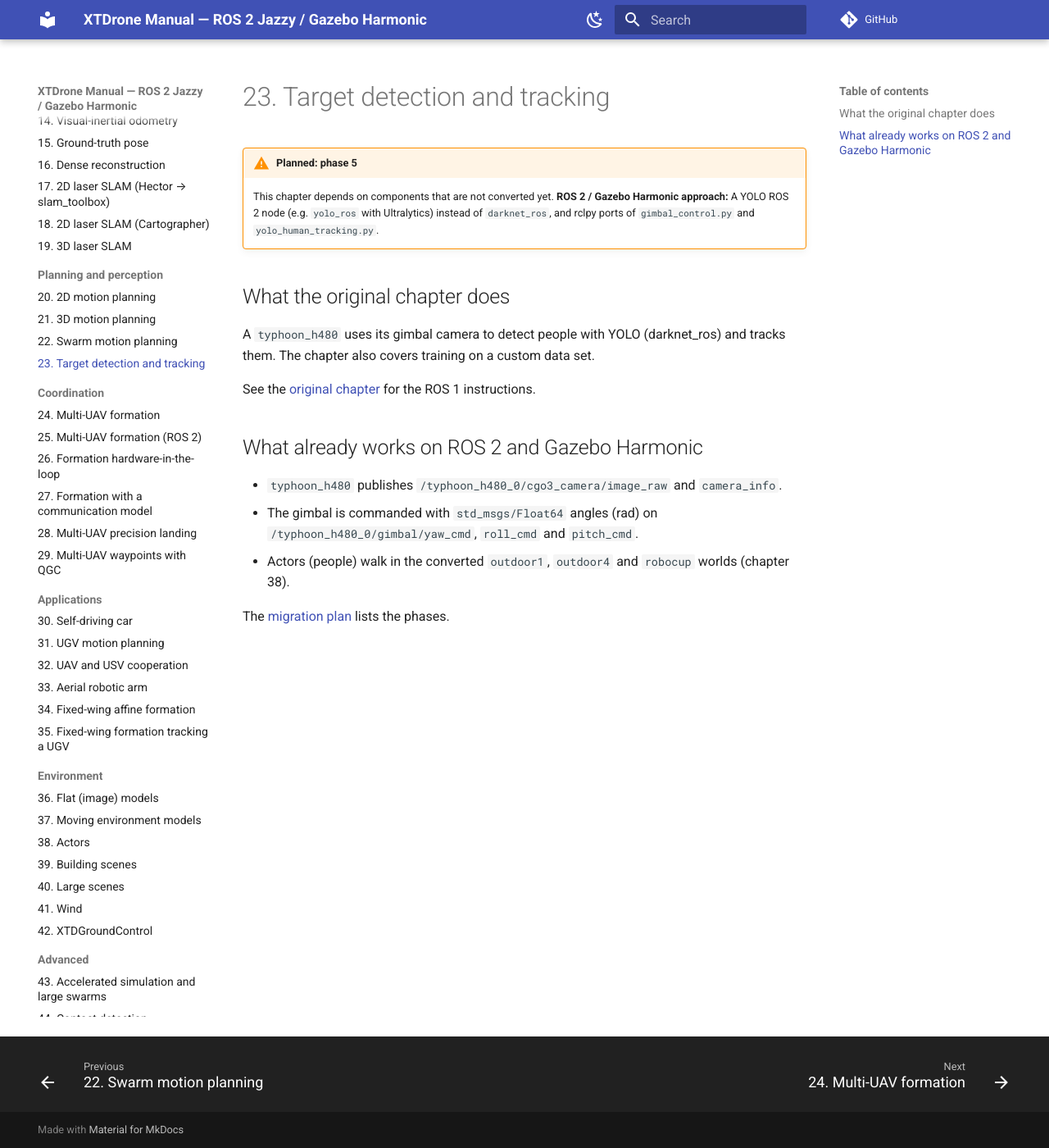
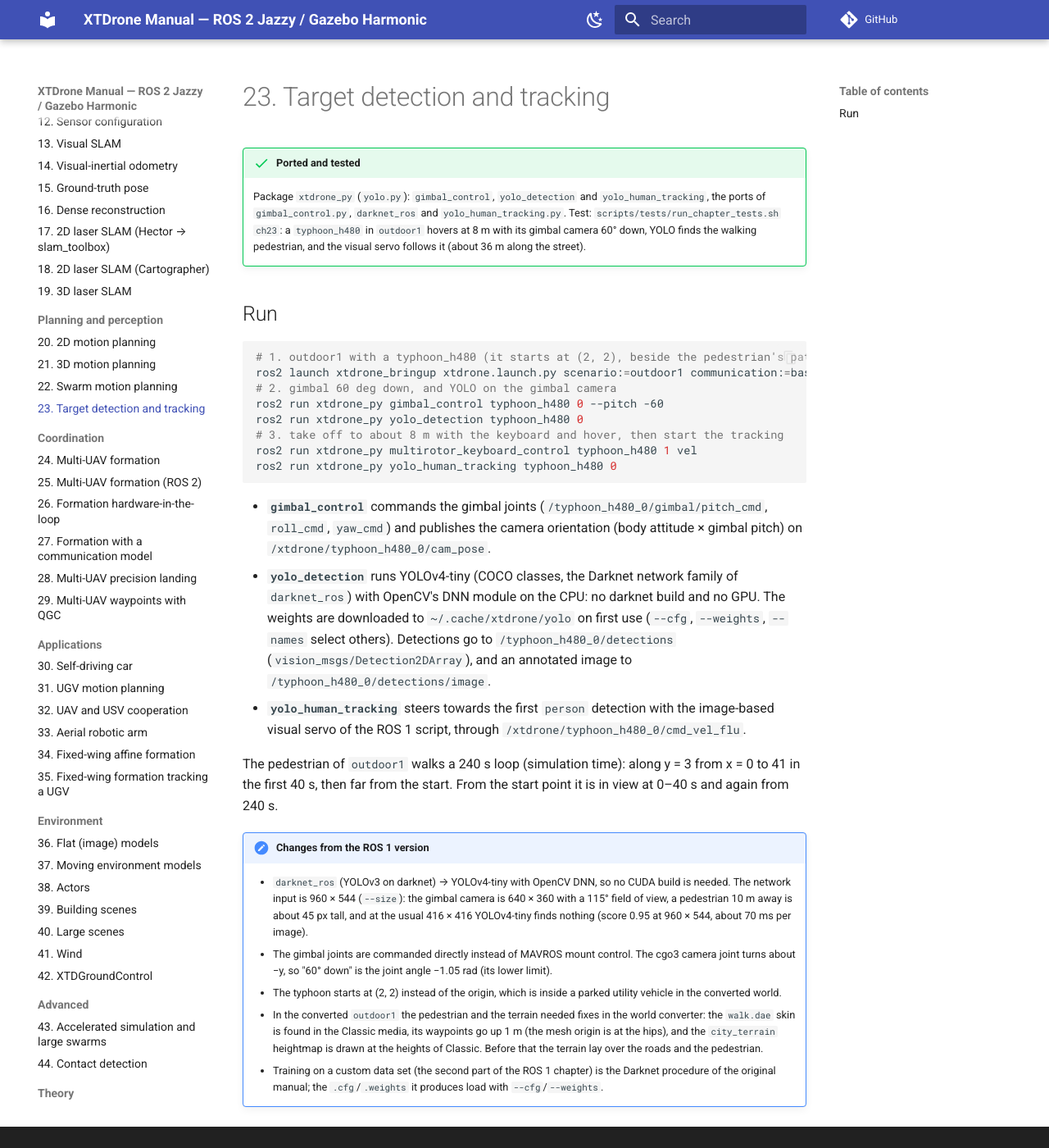
Before and after one commit to parvu/XTDRONE-ROS2, an MkDocs documentation site: the page built from docs/manual/docs/planning/23-detection-tracking.md, in a window 1280 px wide and 1400 px high. Shown: the whole window at 82% size. Built offline with MkDocs 1.6.1 and Material for MkDocs 9.7.7, drawn with Linux system fonts in a browser that asks for light colours; comment, search, counter and statistics services are not loaded.

Commit message:
Phase 5: YOLO detection and tracking (chapter 23); outdoor1 world fixes
- gimbal_control: the cgo3 camera joint turns about -y, so 60 deg down is
  the joint angle -1.05 rad; the camera looked up at the typhoon before.
- yolo_detection: network input 960x544 (--size). The 640x360 gimbal camera
  has a 115 deg field of view; a pedestrian 10 m away is ~45 px tall and
  YOLOv4-tiny at 416x416 found nothing (0.95 at 960x544, ~70 ms on the CPU).
- classic_to_gz: heightmaps get the Classic heights (gz-sim uses only
  <pos> and scales to the brightest pixel; city_terrain was drawn 7.5 m too
  high, over the roads); a bare actor skin (walk.dae) is found in the
  Classic media, its waypoints go up 1 m (mesh origin at the hips), and the
  actor <link> visuals saved by Classic are dropped.
- build_xtdrone_ros2.sh: rebuilding no longer fails on the copied
  plan_manage directory.
- yolo_tracking_test waits in simulation time for the pedestrian's second
  pass; runner case ch23.
- Manual: chapter 23, phase 5 porting notes, updated figures.

Tests: ch23 passes (typhoon followed the pedestrian 35.7 m); ch13, ch14,
ch19 and ch38 pass again on the regenerated worlds.

Co-Authored-By: Claude Opus 5.5 <noreply@anthropic.com>

````diff
--- a/docs/manual/docs/planning/23-detection-tracking.md
+++ b/docs/manual/docs/planning/23-detection-tracking.md
@@ -1,19 +1,48 @@
 # 23. Target detection and tracking
 
-!!! warning "Planned: phase 5"
-    This chapter depends on components that are not converted yet.
-    **ROS 2 / Gazebo Harmonic approach:** A YOLO ROS 2 node (e.g. `yolo_ros` with Ultralytics) instead of `darknet_ros`, and rclpy ports of `gimbal_control.py` and `yolo_human_tracking.py`.
+!!! success "Ported and tested"
+    Package `xtdrone_py` (`yolo.py`): `gimbal_control`, `yolo_detection` and `yolo_human_tracking`, the ports of
+    `gimbal_control.py`, `darknet_ros` and `yolo_human_tracking.py`. Test: `scripts/tests/run_chapter_tests.sh
+    ch23`: a `typhoon_h480` in `outdoor1` hovers at 8 m with its gimbal camera 60° down, YOLO finds the walking
+    pedestrian, and the visual servo follows it (about 36 m along the street).
 
-## What the original chapter does
+## Run
 
-A `typhoon_h480` uses its gimbal camera to detect people with YOLO (darknet_ros) and tracks them. The chapter also covers training on a custom data set.
+```bash
+# 1. outdoor1 with a typhoon_h480 (it starts at (2, 2), beside the pedestrian's path)
+ros2 launch xtdrone_bringup xtdrone.launch.py scenario:=outdoor1 communication:=basic
+# 2. gimbal 60 deg down, and YOLO on the gimbal camera
+ros2 run xtdrone_py gimbal_control typhoon_h480 0 --pitch -60
+ros2 run xtdrone_py yolo_detection typhoon_h480 0
+# 3. take off to about 8 m with the keyboard and hover, then start the tracking
+ros2 run xtdrone_py multirotor_keyboard_control typhoon_h480 1 vel
+ros2 run xtdrone_py yolo_human_tracking typhoon_h480 0
+```
 
-See the [original chapter](https://www.yuque.com/xtdrone/manual_en) for the ROS 1 instructions.
+- **`gimbal_control`** commands the gimbal joints (`/typhoon_h480_0/gimbal/pitch_cmd`, `roll_cmd`, `yaw_cmd`)
+  and publishes the camera orientation (body attitude × gimbal pitch) on `/xtdrone/typhoon_h480_0/cam_pose`.
+- **`yolo_detection`** runs YOLOv4-tiny (COCO classes, the Darknet network family of `darknet_ros`) with OpenCV's
+  DNN module on the CPU: no darknet build and no GPU. The weights are downloaded to `~/.cache/xtdrone/yolo` on
+  first use (`--cfg`, `--weights`, `--names` select others). Detections go to `/typhoon_h480_0/detections`
+  (`vision_msgs/Detection2DArray`), and an annotated image to `/typhoon_h480_0/detections/image`.
+- **`yolo_human_tracking`** steers towards the first `person` detection with the image-based visual servo of
+  the ROS 1 script, through `/xtdrone/typhoon_h480_0/cmd_vel_flu`.
 
-## What already works on ROS 2 and Gazebo Harmonic
+The pedestrian of `outdoor1` walks a 240 s loop (simulation time): along y = 3 from x = 0 to 41 in the first 40 s,
+then far from the start. From the start point it is in view at 0–40 s and again from 240 s.
 
-- `typhoon_h480` publishes `/typhoon_h480_0/cgo3_camera/image_raw` and `camera_info`.
-- The gimbal is commanded with `std_msgs/Float64` angles (rad) on `/typhoon_h480_0/gimbal/yaw_cmd`, `roll_cmd` and `pitch_cmd`.
-- Actors (people) walk in the converted `outdoor1`, `outdoor4` and `robocup` worlds (chapter 38).
-
-The [migration plan](../reference/status.md) lists the phases.
+!!! note "Changes from the ROS 1 version"
+    - `darknet_ros` (YOLOv3 on darknet) → YOLOv4-tiny with OpenCV DNN, so no CUDA build is needed. The network
+      input is 960 × 544 (`--size`): the gimbal camera is 640 × 360 with a 115° field of view, a pedestrian
+      10 m away is about 45 px tall, and at the usual 416 × 416 YOLOv4-tiny finds nothing (score 0.95 at
+      960 × 544, about 70 ms per image).
+    - The gimbal joints are commanded directly instead of MAVROS mount control. The cgo3 camera joint turns about
+      −y, so "60° down" is the joint angle −1.05 rad (its lower limit).
+    - The typhoon starts at (2, 2) instead of the origin, which is inside a parked utility vehicle in the converted
+      world.
+    - In the converted `outdoor1` the pedestrian and the terrain needed fixes in the world converter: the
+      `walk.dae` skin is found in the Classic media, its waypoints go up 1 m (the mesh origin is at the hips), and
+      the `city_terrain` heightmap is drawn at the heights of Classic. Before that the terrain lay over the
+      roads and the pedestrian.
+    - Training on a custom data set (the second part of the ROS 1 chapter) is the Darknet procedure of the
+      original manual; the `.cfg`/`.weights` it produces load with `--cfg`/`--weights`.
````
Also changed, not shown: docs/manual/docs/reference/porting-notes.md (+21 -0 lines), docs/manual/docs/reference/status.md (+3 -3 lines), docs/manual/docs/reference/testing.md (+1 -0 lines), docs/manual/docs/sensing/14-vio.md (+1 -1 lines), docs/manual/docs/sensing/19-3d-laser-slam.md (+1 -1 lines), 5 other files.
